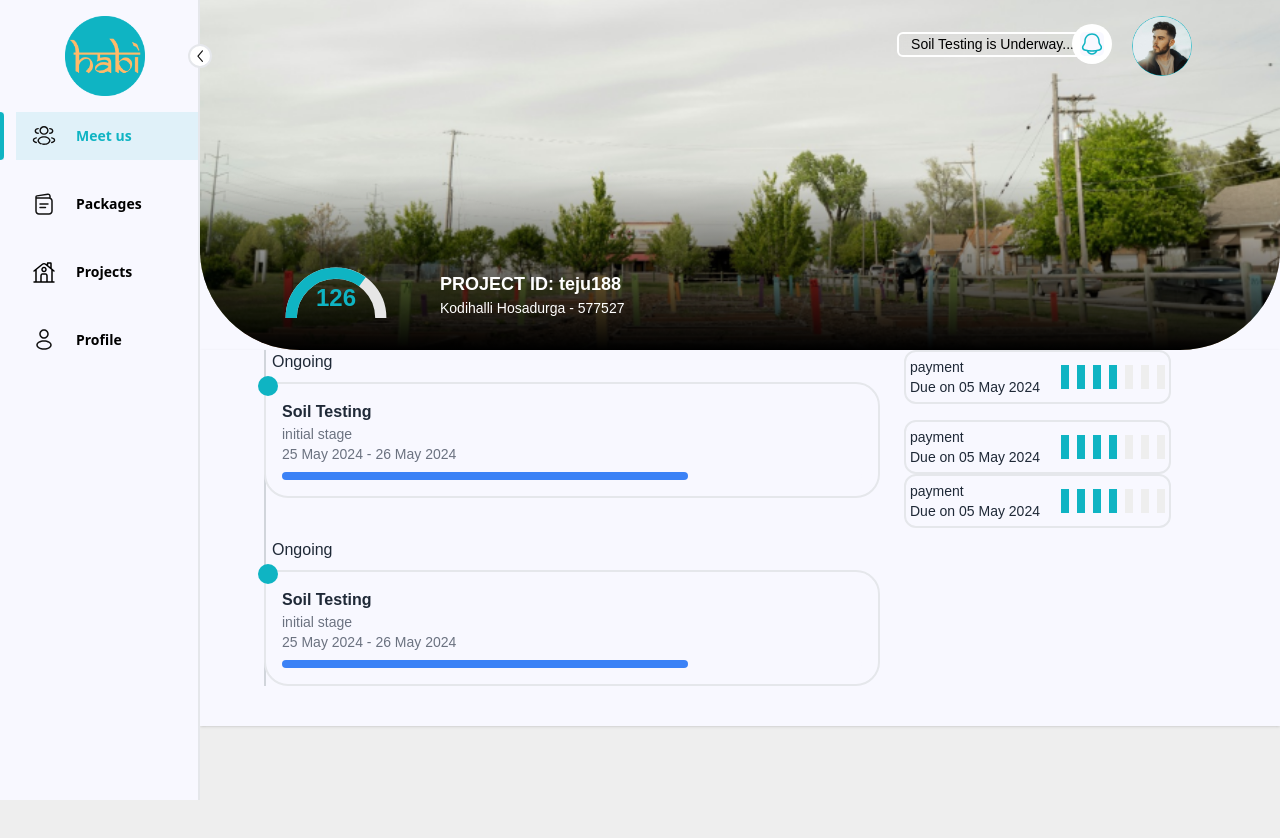
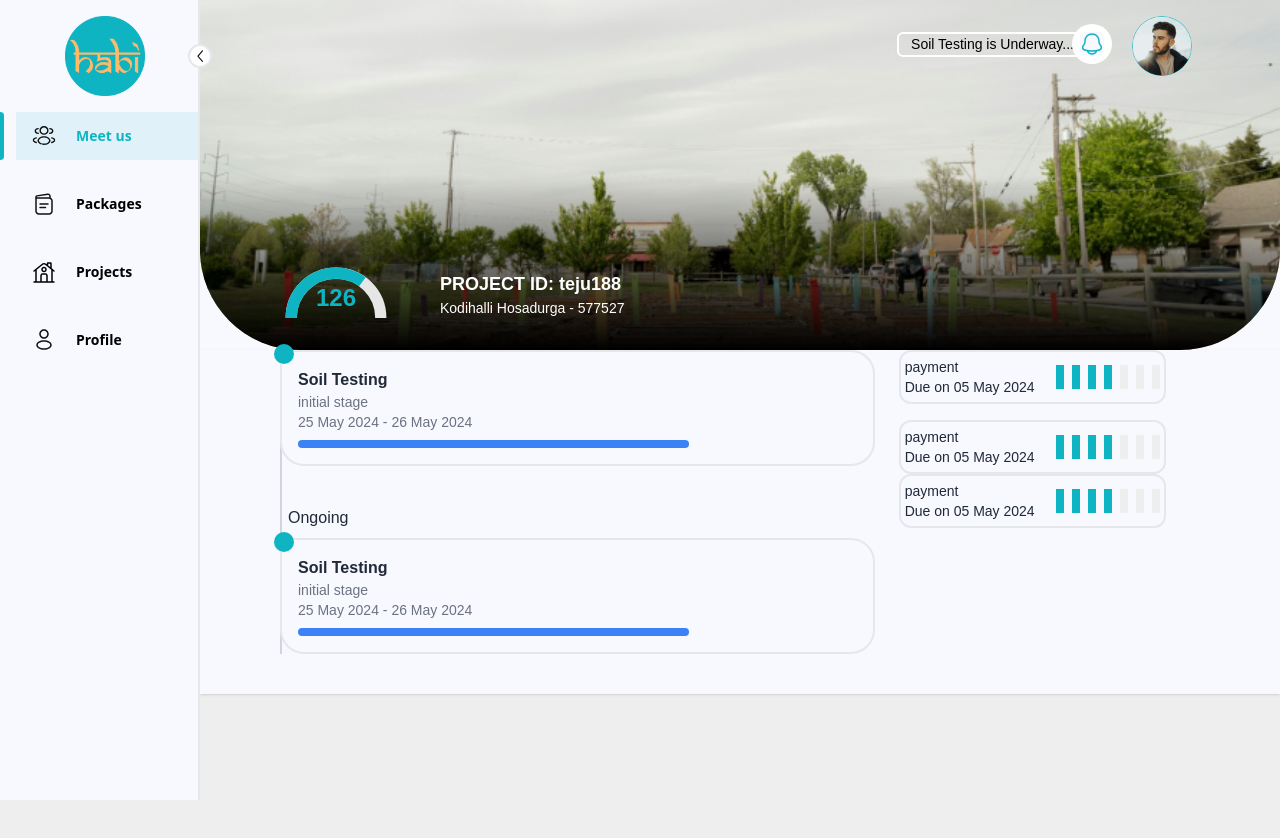
Before and after one commit to tejudharanesh/teju_habi, a React (Vite) app in the folder client/: page / in a window 1280 px wide. Shown: the top 838 px of the page. Built offline with nearby package versions, Linux system fonts and the light colour scheme.

Commit message:
implemented

```diff
--- a/client/src/components/Client_homepage/Page2.jsx
+++ b/client/src/components/Client_homepage/Page2.jsx
@@ -5,7 +5,7 @@ import PaymentBar from "./PaymentBar";
 function Page2() {
   return (
     <div>
-      <div className="md:px-12 bg-layoutColor h-full">
+      <div className="md:px-16 bg-layoutColor h-full">
         <div className="text-gray-500 mb-3 ml-3 md:hidden">25 May 2024</div>
 
         <div className="flex flex-col md:flex-row">
@@ -30,12 +30,13 @@ function Page2() {
           {/* Left Panel */}
           <div className="flex-1 pr-3 md:pr-6 pl-4">
             {/* Date and Timeline */}
+
             <div className="relative">
               <div className="absolute top-0 left-0 h-full border-l-2 border-gray-300"></div>
 
               {/* Ongoing Section */}
               <div className="mb-10">
-                <p className="m-2 mt-0">Ongoing</p>
+                <div>
                   <div className="relative bg-layoutColor p-4 rounded-3xl rounded-tl-none border-2 ">
                     <h3 className="font-bold text-gray-800">Soil Testing</h3>
                     <p className="text-sm text-gray-500">initial stage</p>
@@ -50,6 +51,7 @@ function Page2() {
                     </div>
                     <div className="flex items-center absolute -top-2 -left-2">
                       <div className="w-5 h-5 bg-primary rounded-full"></div>
+                    </div>
                   </div>
                 </div>
               </div>
```
Lines whose indentation alone changed are shown as unchanged.
